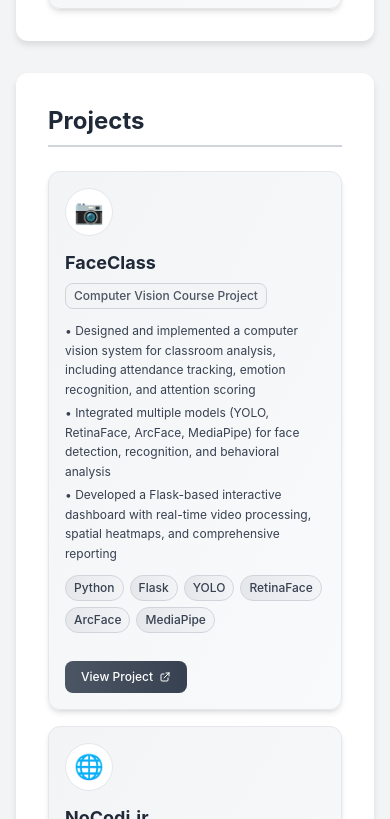
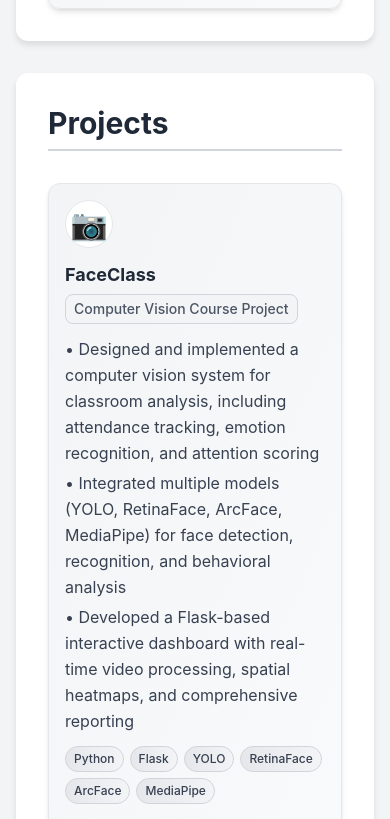
Before and after one commit to AliAlizadeh11/AliAlizadeh, a React (Create React App) app: page / in a window 390 px wide. Shown: the part 7165-7984 px from the top of the page. Built offline with nearby package versions, Linux system fonts and the light colour scheme.

Commit message:
fix: edit project's itmes

```diff
--- a/src/components/Contact.tsx
+++ b/src/components/Contact.tsx
@@ -3,7 +3,7 @@ import React from 'react';
 const Contact: React.FC = () => {
     return (
         <section id="contact" className="card">
-            <h2 className="text-2xl sm:text-3xl lg:text-4xl font-bold section-heading">Contact</h2>
+            <h2 className="text-3xl font-bold section-heading mb-8">Contact</h2>
             <p className="dark:text-gray-300 text-gray-700 leading-relaxed mb-4 text-sm sm:text-base lg:text-lg">
                 Feel free to reach out to me! I'm always open to discussing new opportunities, collaborations, or just connecting.
             </p>
--- a/src/components/Projects.tsx
+++ b/src/components/Projects.tsx
@@ -76,7 +76,7 @@ const projects = [
 const Projects: React.FC = () => {
     return (
         <section id="projects" className="card">
-            <h2 className="text-2xl sm:text-3xl lg:text-4xl font-bold section-heading mb-6 sm:mb-8">Projects</h2>
+            <h2 className="text-3xl font-bold section-heading mb-8">Projects</h2>
 
             <div className="space-y-4 sm:space-y-6">
                 {projects.map((project, idx) => (
@@ -85,16 +85,16 @@ const Projects: React.FC = () => {
                         className={`bg-gradient-to-br ${project.color} rounded-xl p-4 sm:p-6 border border-gray-200 dark:border-gray-700 shadow-md hover:shadow-lg transition-all duration-200 hover:scale-[1.02] flex flex-col sm:flex-row sm:items-center gap-4 sm:gap-6`}
                     >
                         <div className="flex-shrink-0 flex items-center justify-center w-12 h-12 sm:w-16 sm:h-16 rounded-full bg-white dark:bg-gray-900 border border-gray-200 dark:border-gray-700">
-                            <span className="text-2xl sm:text-3xl">{project.icon}</span>
+                            <span className="text-3xl">{project.icon}</span>
                         </div>
 
                         <div className="flex-1 min-w-0">
                             <div className="mb-3">
-                                <h3 className="font-bold text-lg sm:text-xl lg:text-2xl dark:text-white text-gray-800 mb-2 leading-tight">{project.title}</h3>
-                                <span className="text-xs sm:text-sm text-gray-600 dark:text-gray-400 font-medium bg-gray-100 dark:bg-gray-800 px-2 sm:px-3 py-1 sm:py-2 rounded-lg border border-gray-300 dark:border-gray-600 inline-block">{project.category}</span>
+                                <h3 className="font-bold text-lg dark:text-white text-gray-800 mb-2 leading-tight">{project.title}</h3>
+                                <span className="text-sm text-gray-600 dark:text-gray-400 font-medium bg-gray-100 dark:bg-gray-800 px-2 sm:px-3 py-1 sm:py-2 rounded-lg border border-gray-300 dark:border-gray-600 inline-block">{project.category}</span>
                             </div>
 
-                            <div className="dark:text-gray-300 text-gray-700 leading-relaxed mb-3 sm:mb-4 text-xs sm:text-sm lg:text-base">
+                            <div className="dark:text-gray-300 text-gray-700 leading-relaxed mb-3 sm:mb-4 text-base">
                                 {project.description.split('\n').map((line, i) => (
                                     <p key={i} className="mb-1">{line}</p>
                                 ))}
```
Also changed, not shown: 8 other files (tests, documents, lock files or other folders).
